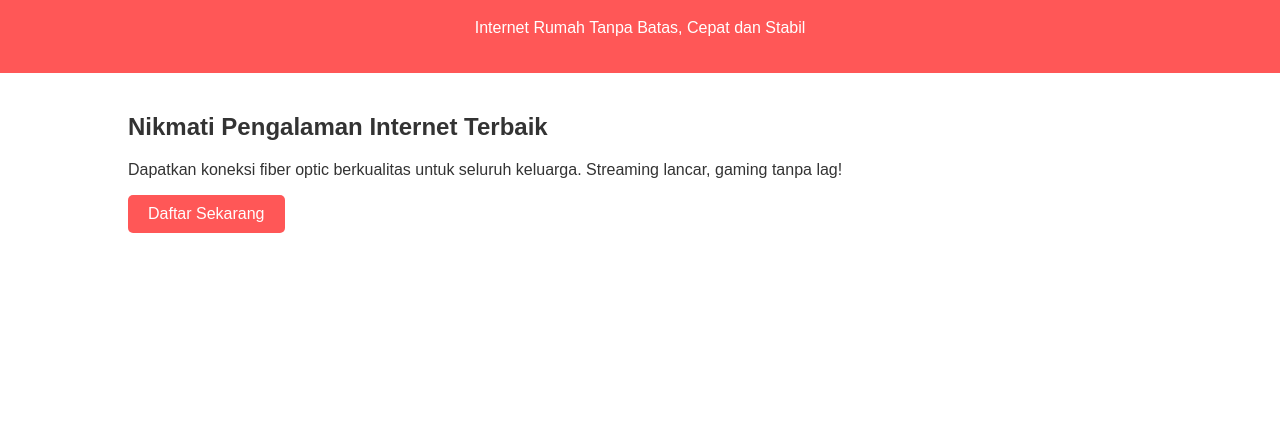
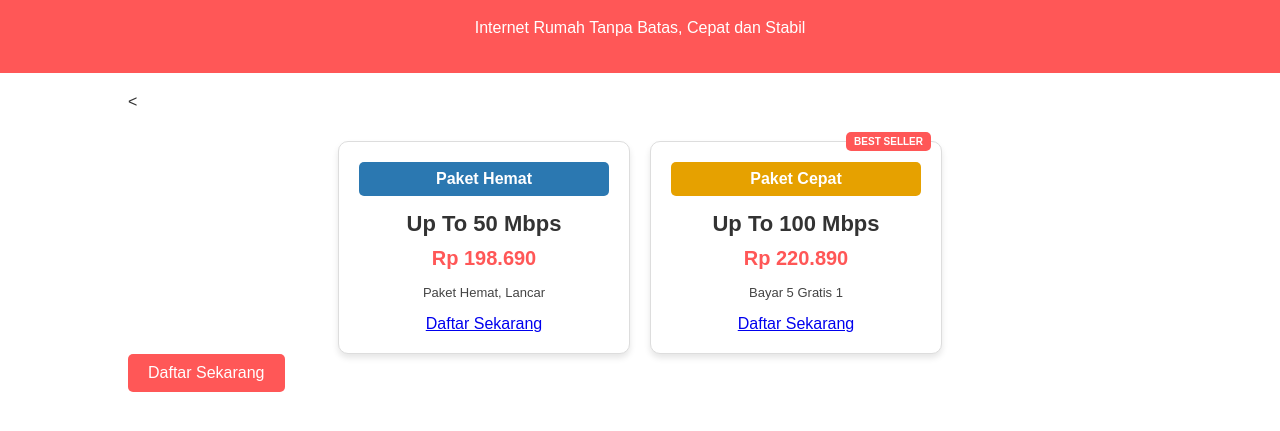
Before and after one commit to rahmatuin18-gif/INDOSAT-HI-FI-, a plain HTML site: page index.html in a window 1280 px wide. Shown: the part 81-512 px from the top of the page. Drawn offline with Linux system fonts and the light colour scheme.

Commit message:
Update index.html

```diff
--- a/index.html
+++ b/index.html
@@ -9,7 +9,72 @@ body { font-family: Arial, sans-serif; margin: 0; padding: 0; color: #333; }
 header { background-color: #ff5757; color: white; padding: 20px 0; text-align: center; }
 .container { width: 80%; margin: auto; overflow: hidden; padding: 20px; }
 .btn { display: inline-block; padding: 10px 20px; background-color: #333; color: white; text-decoration: none; border-radius: 5px; }
-.btn-primary { background-color: #ff5757; }
+.btn-primary { background-color: #ff5757; }.pricing-container {
+  display: flex;
+  flex-wrap: wrap;
+  gap: 20px;
+  justify-content: center;
+  margin-top: 30px;
+}
+
+.card {
+  border: 1px solid #ddd;
+  border-radius: 10px;
+  padding: 20px;
+  width: 250px;
+  text-align: center;
+  position: relative;
+  box-shadow: 0 4px 6px rgba(0,0,0,0.1);
+  background: #fff;
+}
+
+.card-header {
+  font-weight: bold;
+  padding: 8px;
+  border-radius: 5px;
+  color: #fff;
+  margin-bottom: 15px;
+}
+
+.basic { background-color: #2b78b1; }
+.fast { background-color: #e6a100; }
+.super { background-color: #a0286b; }
+.turbo { background-color: #8b0000; }
+
+.speed {
+  font-size: 22px;
+  font-weight: bold;
+  margin-bottom: 10px;
+}
+
+.price {
+  font-size: 20px;
+  color: #ff5757;
+  font-weight: bold;
+}
+
+.price span {
+  font-size: 14px;
+  color: #666;
+}
+
+.promo {
+  font-size: 13px;
+  color: #444;
+  margin: 15px 0;
+}
+
+.badge {
+  position: absolute;
+  top: -10px;
+  right: 10px;
+  background: #ff5757;
+  color: #fff;
+  font-size: 10px;
+  padding: 4px 8px;
+  border-radius: 5px;
+  font-weight: bold;
+}
 </style>
 </head>
 <body>
@@ -18,8 +83,26 @@ header { background-color: #ff5757; color: white; padding: 20px 0; text-align: c
 <p>Internet Rumah Tanpa Batas, Cepat dan Stabil</p>
 </header>
 <div class="container">
-<h2>Nikmati Pengalaman Internet Terbaik</h2>
-<p>Dapatkan koneksi fiber optic berkualitas untuk seluruh keluarga. Streaming lancar, gaming tanpa lag!</p>
+<<div class="pricing-container">
+  <!-- Paket HiFiBasic -->
+  <div class="card">
+    <div class="card-header basic">Paket Hemat</div>
+    <div class="speed">Up To 50 Mbps</div>
+    <div class="price">Rp 198.690</div>
+    <p class="promo">Paket Hemat, Lancar</p>
+    <a href="https://wa.me/6285892431341">Daftar Sekarang</a>
+  </div>
+
+  <!-- Paket HiFiFast -->
+  <div class="card popular">
+    <div class="badge">BEST SELLER</div>
+    <div class="card-header fast">Paket Cepat</div>
+    <div class="speed">Up To 100 Mbps</div>
+    <div class="price">Rp 220.890</div>
+    <p class="promo">Bayar 5 Gratis 1</p>
+    <a href="https://wa.me/6285892431341">Daftar Sekarang</a>
+  </div>
+</div>
 <a href="https://wa.me/6285892431341" class="btn btn-primary">Daftar Sekarang</a>
 </div>
 </body>
```
